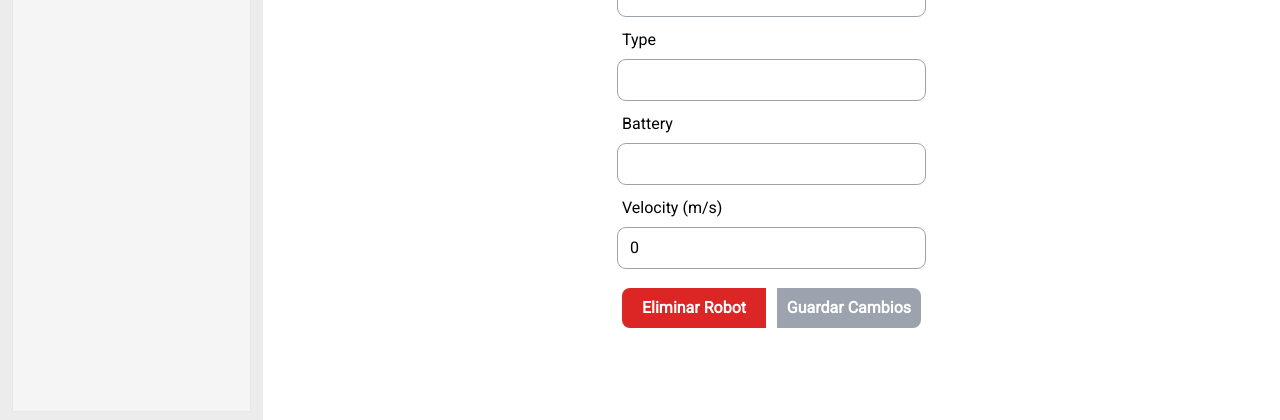
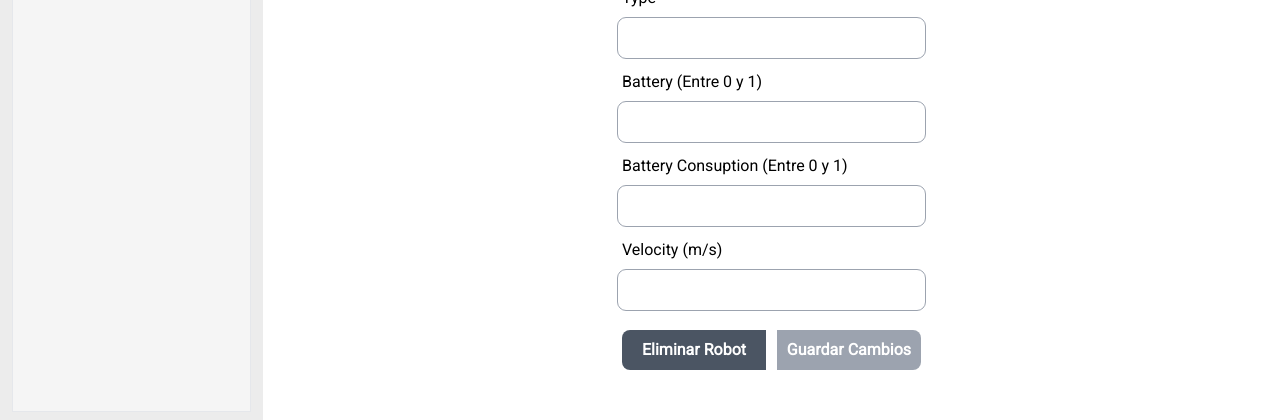
Before and after one commit to Astrovik3/front-integracion, a Next.js app: page /robots in a window 1280 px wide. Shown: the part 376-796 px from the top of the page. Built offline with nearby package versions, Linux system fonts and the light colour scheme; no server answers.

Commit message:
Delete fix & battery consumption

```diff
--- a/src/app/robots/CreateRobotForm.js
+++ b/src/app/robots/CreateRobotForm.js
@@ -13,7 +13,17 @@ function CreateRobotForm({handleCont, setMode}) {
 
     const [name, setName] = useState('');
     const [type, setType] = useState('');
+
     const [battery, setBattery] = useState(null);
+    const handleBattery = (value) =>{
+        setBattery(value < 0 ? 0 : (value > 1 ? 1 : parseFloat(value)));
+    };
+
+    const [batteryConsumption, setConsumption] = useState(null);
+    const handleConsumption = (value) =>{
+        setConsumption(value < 0 ? 0 : (value > 1 ? 1 : parseFloat(value)));
+    };
+
     const [velocity, setVelocity] = useState(null);
 
     const [disabled, setDisabled] = useState(true);
@@ -23,6 +33,7 @@ function CreateRobotForm({handleCont, setMode}) {
             name: name,
             type: type,
             battery: battery,
+            batteryConsumption: batteryConsumption,
             velocity: velocity
         };
     }
@@ -40,8 +51,8 @@ function CreateRobotForm({handleCont, setMode}) {
     }
 
     useEffect(() => {
-        setDisabled(name === '' || type === '' || !battery || !velocity)
-    },[name, type, battery, velocity]);
+        setDisabled(name === '' || type === '' || !battery || !batteryConsumption || !velocity)
+    },[name, type, battery, batteryConsumption, velocity]);
 
     return (
         <div className='flex flex-col'>
@@ -72,8 +83,11 @@ function CreateRobotForm({handleCont, setMode}) {
             <label className='block mb-3 font-[500]'>Type</label>
             <input className='w-full h-8 mb-4 rounded outline outline-[1px] outline-gray-400 outline-offset-4 p-2' type='text' name='typeRobot' value={type} onChange={e=>{setType(e.target.value)}}/>
 
-            <label className='block mb-3 font-[500]'>Battery</label>
-            <input className='w-full h-8 mb-4 rounded outline outline-[1px] outline-gray-400 outline-offset-4 p-2' type='number' name='batteryRobot' value={battery} onChange={e=>{setBattery(e.target.value)}}/>
+            <label className='block mb-3 font-[500]'>Battery (Entre 0 y 1)</label>
+            <input className='w-full h-8 mb-4 rounded outline outline-[1px] outline-gray-400 outline-offset-4 p-2' type='number' name='batteryRobot' value={battery} onChange={e=>{handleBattery(e.target.value)}}/>
+
+            <label className='block mb-3 font-[500]'>Battery Consuption (Entre 0 y 1)</label>
+            <input className='w-full h-8 mb-4 rounded outline outline-[1px] outline-gray-400 outline-offset-4 p-2' type='number' name='batteryConsumptionRobot' value={batteryConsumption} onChange={e=>{handleConsumption(e.target.value)}}/>
 
             <label className='block mb-3 font-[500]'>Velocity (m/s)</label>
             <input className='w-full h-8 mb-6 rounded outline outline-[1px] outline-gray-400 outline-offset-4 p-2' type='number' name='velocityRobot' value={velocity} onChange={e=>{setVelocity(e.target.value)}}/>
--- a/src/app/robots/EditRobotForm.js
+++ b/src/app/robots/EditRobotForm.js
@@ -21,8 +21,18 @@ function EditRobotForm({selectedBot, setSelectedBot, handleCont}) {
     const [id, setId] = useState('');
     const [name, setName] = useState('');
     const [type, setType] = useState('');
-    const [battery, setBattery] = useState('');
-    const [velocity, setVelocity] = useState(0);
+
+    const [battery, setBattery] = useState(null);
+    const handleBattery = (value) =>{
+        setBattery(value < 0 ? 0 : (value > 1 ? 1 : parseFloat(value)));
+    };
+
+    const [batteryConsumption, setConsumption] = useState(null);
+    const handleConsumption = (value) =>{
+        setConsumption(value < 0 ? 0 : (value > 1 ? 1 : parseFloat(value)));
+    };
+
+    const [velocity, setVelocity] = useState(null);
 
     const [disabled, setDisabled] = useState(true);
     const [deleteDisabled, setDeleteDisabled] = useState(false);
@@ -44,12 +54,14 @@ function EditRobotForm({selectedBot, setSelectedBot, handleCont}) {
         setName(selectedBot.name);
         setType(selectedBot.type);
         setBattery(parseFloat(selectedBot.battery));
+        setConsumption(parseFloat(selectedBot.batteryConsumption));
         setVelocity(selectedBot.velocity);
     },[selectedBot]);
 
     useEffect(() => {
-        setDisabled(selectedBot.id === '' || (name === selectedBot.name && type === selectedBot.type && battery === selectedBot.battery && velocity === selectedBot.velocity));
-    },[name, type, battery, velocity]);
+        setDisabled(selectedBot.id === '' || (name === selectedBot.name && type === selectedBot.type && battery === selectedBot.battery && batteryConsumption === selectedBot.batteryConsumption && velocity === selectedBot.velocity));
+        setDeleteDisabled(selectedBot.id === '')
+    },[name, type, battery, batteryConsumption, velocity]);
 
     function getRobot() {
         return {
@@ -57,6 +69,7 @@ function EditRobotForm({selectedBot, setSelectedBot, handleCont}) {
             name: name,
             type: type,
             battery: battery,
+            batteryConsumption: batteryConsumption,
             velocity: velocity
         };
     }
@@ -79,7 +92,7 @@ function EditRobotForm({selectedBot, setSelectedBot, handleCont}) {
             .then(res => {
                 handleCloseModal();
                 handleCont();
-                setSelectedBot({id: '', name: '', type: '', velocity: null, battery: ''});
+                setSelectedBot({id: '', name: '', type: '', velocity: null, battery: null, batteryConsumption: null});
             });
     }
 
@@ -101,7 +114,6 @@ function EditRobotForm({selectedBot, setSelectedBot, handleCont}) {
                     <CloseIcon fontSize="inherit" />
                     </IconButton>
                 }
-                sx={{ mb: 2 }}
                 >
                 ¡Cambios guardados con éxito!
                 </Alert>
@@ -116,8 +128,11 @@ function EditRobotForm({selectedBot, setSelectedBot, handleCont}) {
             <label className='block mb-3 font-[500]'>Type</label>
             <input className='w-full h-8 mb-4 rounded outline outline-[1px] outline-gray-400 outline-offset-4 p-2' type='text' name='typeRobot' value={type} onChange={e=>{setType(e.target.value)}}/>
 
-            <label className='block mb-3 font-[500]'>Battery</label>
-            <input className='w-full h-8 mb-4 rounded outline outline-[1px] outline-gray-400 outline-offset-4 p-2' type='number' name='batteryRobot' value={battery} onChange={e=>{setBattery(e.target.value)}}/>
+            <label className='block mb-3 font-[500]'>Battery (Entre 0 y 1)</label>
+            <input className='w-full h-8 mb-4 rounded outline outline-[1px] outline-gray-400 outline-offset-4 p-2' type='number' name='batteryRobot' value={battery} onChange={e=>{handleBattery(e.target.value)}}/>
+
+            <label className='block mb-3 font-[500]'>Battery Consuption (Entre 0 y 1)</label>
+            <input className='w-full h-8 mb-4 rounded outline outline-[1px] outline-gray-400 outline-offset-4 p-2' type='number' name='batteryConsumptionRobot' value={batteryConsumption} onChange={e=>{handleConsumption(e.target.value)}}/>
 
             <label className='block mb-3 font-[500]'>Velocity (m/s)</label>
             <input className='w-full h-8 mb-6 rounded outline outline-[1px] outline-gray-400 outline-offset-4 p-2' type='number' name='velocityRobot' value={velocity} onChange={e=>{setVelocity(e.target.value)}}/>
--- a/src/app/robots/page.js
+++ b/src/app/robots/page.js
@@ -11,7 +11,7 @@ export default function RobotsPage() {
     const [robots, setRobots] = useState([]);
     const [editMode, setMode] = useState(true);
     const [selectedBot, setSelectedBot] = useState(
-            {id: '', name: '', type: '', velocity: null, battery: ''}
+            {id: '', name: '', type: '', velocity: null, battery: null, batteryConsumption: null}
         );
     const [searchedRobots, setSearchedRobots] = useState([]);
 
```
